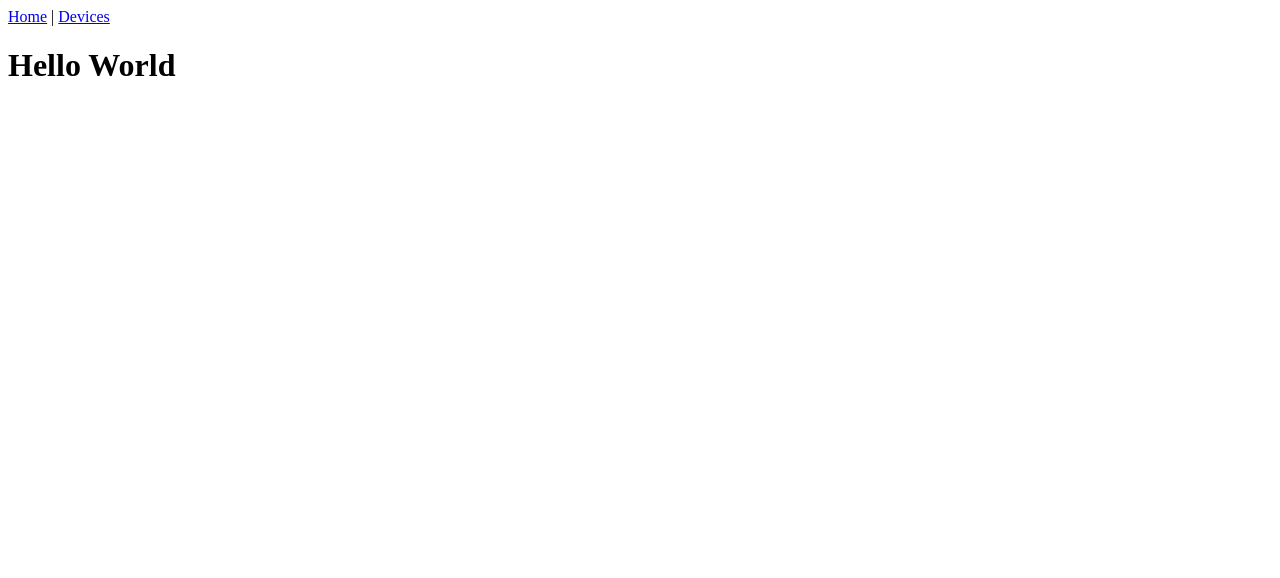
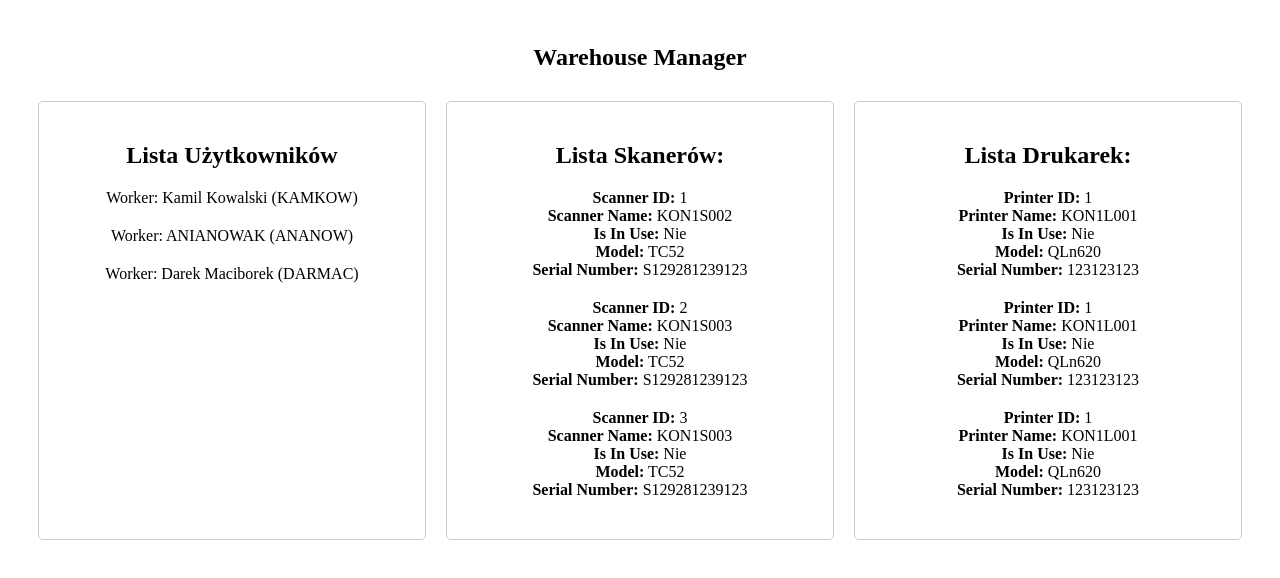
Before and after one commit to ErykFryderyk/equipment-management, a Vue app: page / in a window 1280 px wide. Shown: the top 578 px of the page. Built offline with nearby package versions, Linux system fonts and the light colour scheme.

Commit message:
basic structure of application

```diff
--- a/src/App.vue
+++ b/src/App.vue
@@ -1,10 +1,153 @@
 <template>
-  <nav>
-    <router-link to="/">Home</router-link> |
-    <router-link to="/about">Devices</router-link>
-  </nav>
-  <router-view/>
+  <div class="app-container">
+    <h1>Warehouse Manager</h1>
+    <div class="main-list">
+      <div class="lists">
+        <h2>Lista Użytkowników</h2>
+        <ul>
+          <li v-for="user in users" :key="user.userID">
+            Worker: {{ user.name }} ({{ user.login }})
+          </li>
+        </ul>
+      </div>
+      <div class="lists">
+        <h2>Lista Skanerów:</h2>
+        <ul>
+          <li v-for="scanner in scanners" :key="scanner.scannerID">
+            <b>Scanner ID:</b> {{ scanner.scannerID }}<br>
+            <b>Scanner Name:</b> {{ scanner.scannerName }}<br>
+            <b>Is In Use:</b> {{ scanner.isInUse ? 'Tak' : 'Nie' }}<br>
+            <b>Model:</b> {{ scanner.model }}<br>
+            <b>Serial Number:</b> {{ scanner.serialNumber }}
+          </li>
+        </ul>
+      </div>
+      <div class="lists">
+        <h2>Lista Drukarek:</h2>
+        <ul>
+          <li v-for="printer in printers" :key="printer.printerID">
+            <b>Printer ID:</b> {{ printer.printerID }}<br>
+            <b>Printer Name:</b> {{ printer.printerName }}<br>
+            <b>Is In Use:</b> {{ printer.isInUse ? 'Tak' : 'Nie' }}<br>
+            <b>Model:</b> {{ printer.model }}<br>
+            <b>Serial Number:</b> {{ printer.serialNumber }}
+          </li>
+        </ul>
+      </div>
+    </div>
+  </div>
 </template>
 
+<script>
+import DevicesList from '@/components/DevicesList.vue';
+import TestComponent from '@/components/TestComponent.vue';
+
+export default {
+  data() {
+    return {
+      components: {
+        DevicesList,
+        TestComponent
+      },
+      users: [
+        {
+          userID: 1,
+          login: 'KAMKOW',
+          name: 'Kamil Kowalski',
+        },
+        {
+          userID: 2,
+          login: 'ANANOW',
+          name: 'ANIANOWAK',
+        },
+        {
+          userID: 3,
+          login: 'DARMAC',
+          name: 'Darek Maciborek',
+        },
+      ],
+      scanners: [
+        {
+          scannerID: 1,
+          scannerName: 'KON1S002',
+          isInUse: false,
+          model: 'TC52',
+          serialNumber: 'S129281239123',
+        },
+        {
+          scannerID: 2,
+          scannerName: 'KON1S003',
+          isInUse: false,
+          model: 'TC52',
+          serialNumber: 'S129281239123',
+        },
+        {
+          scannerID: 3,
+          scannerName: 'KON1S003',
+          isInUse: false,
+          model: 'TC52',
+          serialNumber: 'S129281239123',
+        },
+      ],
+      printers: [
+        {
+          printerID: 1,
+          printerName: 'KON1L001',
+          isInUse: false,
+          model: 'QLn620',
+          serialNumber: '123123123',
+        },
+        {
+          printerID: 1,
+          printerName: 'KON1L001',
+          isInUse: false,
+          model: 'QLn620',
+          serialNumber: '123123123',
+        },
+        {
+          printerID: 1,
+          printerName: 'KON1L001',
+          isInUse: false,
+          model: 'QLn620',
+          serialNumber: '123123123',
+        },
+      ]
+    }
+  }
+}
+</script>
+
 <style lang="scss">
+.app-container {
+  text-align: center;
+  padding: 20px;
+}
+
+h1 {
+  font-size: 24px;
+  margin-bottom: 20px;
+}
+
+.main-list {
+  display: flex;
+  justify-content: space-between;
+}
+
+.lists {
+  flex: 1;
+  border: 1px solid #ccc;
+  padding: 20px;
+  margin: 10px;
+  border-radius: 5px;
+}
+
+ul {
+  list-style: none;
+  padding: 0;
+}
+
+li {
+  margin-bottom: 20px;
+}
+
 </style>
--- /dev/null
+++ b/src/components/DevicesList.vue
@@ -0,0 +1,25 @@
+<template>
+  <div>
+    <h1>DEVICES READY TO USE:</h1>
+    <!-- <ul>
+      <li v-for="user in users" :key="user.userID">
+        {{ user.name }} ({{ user.login }})
+      </li>
+    </ul> -->
+  </div>
+</template>
+
+<script>
+export default {
+  name: 'DevicesList',
+  data() {
+    return {
+      props: {
+        users: Array,
+      }
+    }
+  }
+}
+</script>
+
+<style lang="scss" scoped></style>
--- a/src/components/HelloWorld.vue
+++ b/src/components/TestComponent.vue
@@ -1,17 +1,13 @@
 <template>
   <div>
-    <h1>Hello World</h1>
+    <h1>Testowy komponent</h1>
   </div>
 </template>
 
 <script>
-export default {
-  data() {
-    return {
-      name: 'HelloWorld'
-    }
+  export default {
+    name: 'Test',
   }
-}
 </script>
 
 <style lang="scss" scoped>
--- a/src/router/index.js
+++ b/src/router/index.js
@@ -1,20 +1,20 @@
 import { createRouter, createWebHistory } from 'vue-router'
-import HomeView from '../views/HomeView.vue'
+// import HomeView from '../views/HomeView.vue'
 
 const routes = [
-  {
-    path: '/',
-    name: 'home',
-    component: HomeView
-  },
-  {
-    path: '/about',
-    name: 'about',
-    // route level code-splitting
-    // this generates a separate chunk (about.[hash].js) for this route
-    // which is lazy-loaded when the route is visited.
-    component: () => import(/* webpackChunkName: "about" */ '../views/AboutView.vue')
-  }
+  // {
+  //   path: '/',
+  //   name: 'home',
+  //   component: HomeView
+  // },
+  // {
+  //   path: '/about',
+  //   name: 'about',
+  //   // route level code-splitting
+  //   // this generates a separate chunk (about.[hash].js) for this route
+  //   // which is lazy-loaded when the route is visited.
+  //   component: () => import(/* webpackChunkName: "about" */ '../views/AboutView.vue')
+  // }
 ]
 
 const router = createRouter({
--- a/src/views/HomeView.vue
+++ b/src/views/HomeView.vue
@@ -1,17 +1,9 @@
 <template>
   <div class="home">
-    <HelloWorld/>
+    <!-- <DevicesList :users="users"/> -->
   </div>
 </template>
 
 <script>
-// @ is an alias to /src
-import HelloWorld from '@/components/HelloWorld.vue'
-
-export default {
-  name: 'HomeView',
-  components: {
-    HelloWorld
-  }
-}
+// import DevicesList from '@/components/DevicesList.vue';
 </script>
```
Also changed, not shown: src/assets/logo.png (added).
